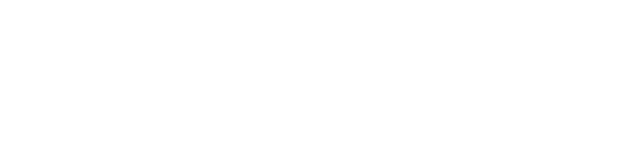
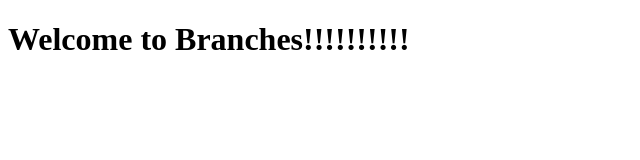
Before and after one commit to laurabartha/bunchobranches, a plain HTML site: page index.html in a window 1280 px wide. Shown: the whole page, without its empty margins (0-640 px from the left). Drawn offline with Linux system fonts and the light colour scheme.

Commit message:
added h1

```diff
--- a/index.html
+++ b/index.html
@@ -7,6 +7,6 @@
   <title>Git branching lesson on test</title>
 </head>
 <body>
-
+  <h1> Welcome to Branches!!!!!!!!!!</h1>
 </body>
 </html>
```
